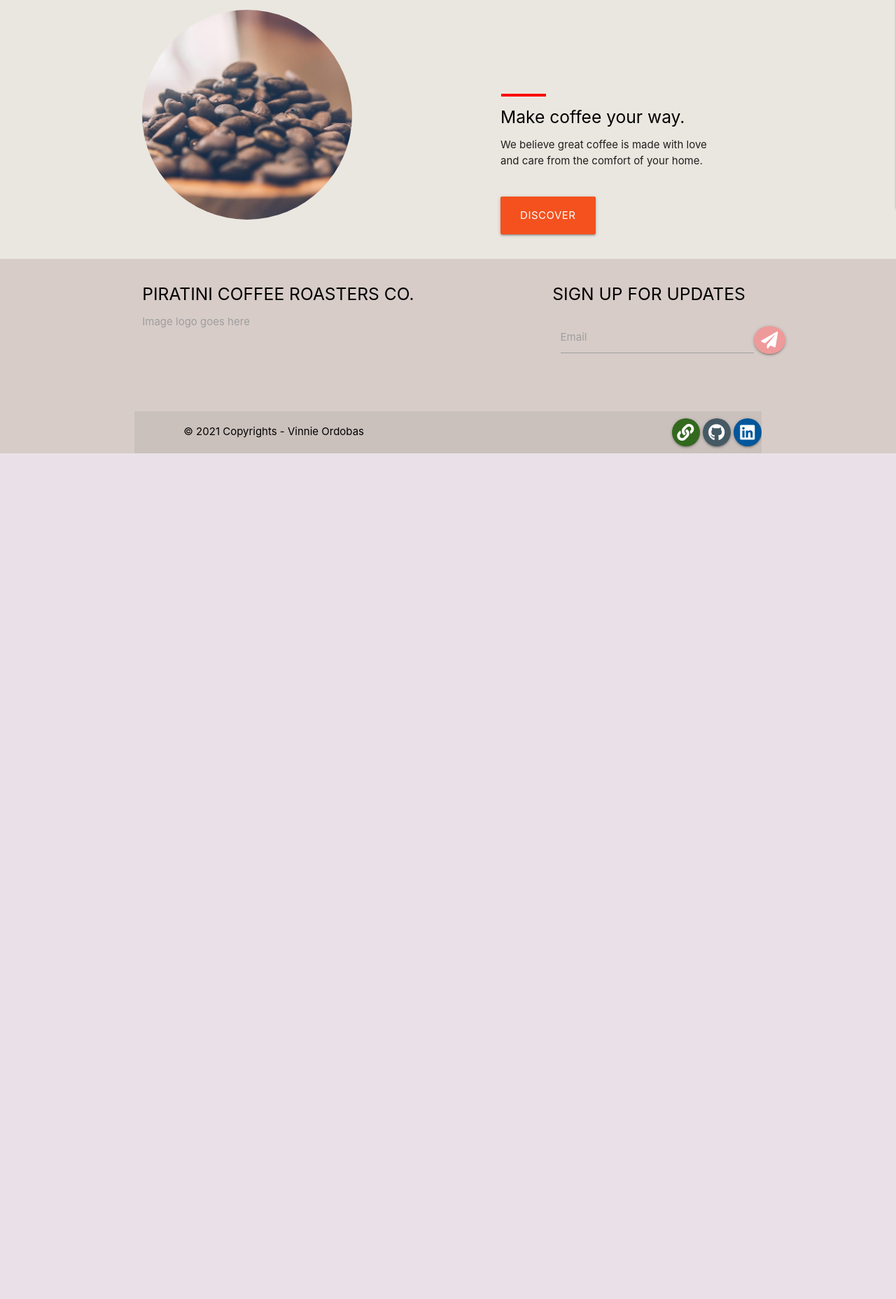
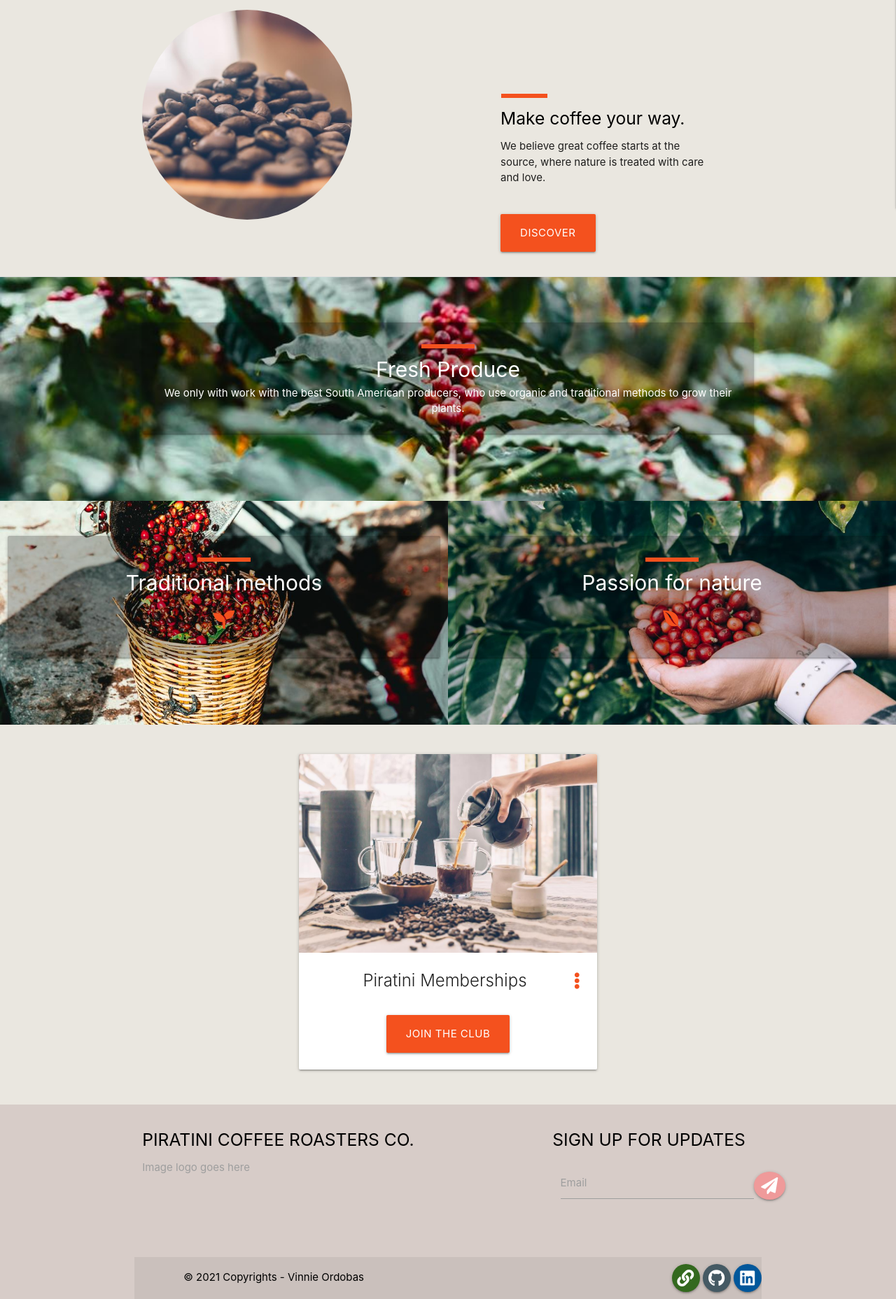
Before and after one commit to vinnieOrdobas/CI-MS4-Piratini-coffee-roasters, a Django app: page / in a window 1280 px wide. Shown: the part 562-2419 px from the top of the page at 70% size. Before the commit the page ends 1210 px from the top, so only its background shows below. Run offline with Django 3.2, Linux system fonts and the light colour scheme.

Commit message:
landing page updated

```diff
--- a/home/templates/home/index.html
+++ b/home/templates/home/index.html
@@ -55,7 +55,7 @@
                         <div class="container about-card-sml">
                             <hr class="hr-text">
                             <h5 class="black-text">Make coffee your way.</h5>
-                            <p>We believe great coffee is made with love and care from the comfort of your home.</p>
+                            <p>We believe great coffee starts at the source, where nature is treated with care and love.</p>
                             <a class="btn-large waves-effect white white-text darken-text-2 deep-orange darken-1 title shop-now">Discover</a>
                         </div>
                     </div>
@@ -70,8 +70,74 @@
                 <div class="container about-card">
                     <hr class="hr-text">
                     <h5 class="black-text">Make coffee your way.</h5>
-                    <p>We believe great coffee is made with love and care from the comfort of your home.</p>
+                    <p>We believe great coffee starts at the source, where nature is treated with care and love.</p>
                     <a class="btn-large waves-effect white white-text darken-text-2 deep-orange darken-1 title shop-now">Discover</a>
+                </div>
+            </div>
+        </div>
+    </div>
+</div>
+<div class="divider"></div>
+<div class="section img-overlay-back">
+    <div class="container">
+        <div class="row">
+            <div class="col s12">
+                <div class="card img-overlay-front">
+                    <div class="card-content white-text center-align">
+                        <hr class="hr-overlay">
+                        <span class="overlay-title">Fresh Produce</span>
+                        <p>We only with work with the best South American producers, who use organic and traditional methods to grow their plants.</p>
+                    </div>
+                </div>
+            </div>
+        </div>
+    </div>
+</div>
+<!-- Side-to-side overlay -->
+<div class="row">
+    <div class="col s12 m6 floating-img-overlay-1">
+        <div class="card img-overlay-front">
+            <div class="card-content white-text center-align">
+                <hr class="hr-overlay">
+                <span class="overlay-title">Traditional methods</span>
+                <div class="icon-wrapper">
+                    <span class="icon">
+                        <i class="fas fa-seedling fa-2x"></i>
+                    </span>
+                </div>
+            </div>
+        </div>
+    </div>
+    <div class="col s12 m6 floating-img-overlay-2">
+        <div class="card img-overlay-front">
+            <div class="card-content white-text center-align">
+                <hr class="hr-overlay">
+                <span class="overlay-title">Passion for nature</span>
+                <div class="icon-wrapper">
+                    <span class="icon">
+                        <i class="fab fa-envira fa-2x"></i>
+                    </span>
+                </div>
+            </div>
+        </div>
+    </div>
+</div>
+<div class="section">
+    <div class="container">
+        <div class="row">
+            <div class="col s12 m6 offset-m3">
+                <div class="card">
+                    <div class="card-image waves-effect waves-block waves-light">
+                        <img class="activator" src="media/coffee-break.jpg">
+                    </div>
+                    <div class="card-content">
+                        <span class="card-title activator grey-text text-darken-4 center-align">Piratini Memberships<span class="icon right"><i class="fas fa-ellipsis-v"></i></span></span>
+                        <p class="center-align"><a class="btn-large waves-effect white white-text darken-text-2 deep-orange darken-1 title shop-now">Join the club</a></p>
+                    </div>
+                    <div class="card-reveal">
+                        <span class="card-title grey-text text-darken-4">Card Title<span class="icon right"><i class="far fa-window-close"></i></span></span>
+                        <p>Here is some more information about this product that is only revealed once clicked on.</p>
+                    </div>
                 </div>
             </div>
         </div>
--- a/static/css/base.css
+++ b/static/css/base.css
@@ -46,9 +46,15 @@ body {
     left: 0;
     right: 0;
     padding: 20px 15px;
+
 }
 .search-form-wrapper.open {
     display: block;
+    z-index: 9999;
+}
+
+.search-icon {
+    color: #f4511e !important;
 }
 
 .btn-wrapper {
@@ -56,6 +62,7 @@ body {
     padding-top: 1.5rem;
 }
 
+/* Landing Page CSS */
 
 /* Carousel */
 
@@ -149,10 +156,66 @@ body {
 }
 
 .hr-text {
-    border: 2px solid red;
+    border: 3px solid #f4511e;
     max-width: 60px;
     margin-left: 1px;
 }
+
+/* Image overlay section */
+
+.img-overlay-back {
+    background-image: url(../../media/coffee-plant.jpg);
+    background-position: center;
+    background-repeat: no-repeat;
+    background-size: cover;
+    position: relative;
+    width: 100%;
+    height: 40vh;
+}
+
+.img-overlay-front {
+    margin-top: 50px;
+    background-color: rgba(0,0,0,0.25);
+    width: 100%;
+}
+
+.overlay-title {
+    font-size: 30px;
+}
+
+.hr-overlay {
+    border: 3px solid #f4511e;
+    max-width: 70px;
+}
+
+.floating-img-overlay-1 {
+    background-image: url(../../media/raw-coffee-being-harvested.jpg);
+    background-position: center;
+    background-repeat: no-repeat;
+    background-size: cover;
+    position: relative;
+    width: 50%;
+    height: 40vh;
+}
+
+.floating-img-overlay-2 {
+    background-image: url(../../media/freshly-picked-coffee-beans.jpg);
+    background-position: center;
+    background-repeat: no-repeat;
+    background-size: cover;
+    position: relative;
+    width: 50%;
+    height: 40vh;
+}
+
+.icon-wrapper i {
+    display: inline-block;
+    border-radius: 60px;
+    box-shadow: 0px 0px 2px #f4511e;
+    padding: 0.5em 0.6em;
+
+}
+
 
 /* Footer */
 
--- a/templates/base.html
+++ b/templates/base.html
@@ -78,7 +78,7 @@
               <input id="search" type="text" class="validate" placeholder="Search">
               <span class="icon prefix">
                 <button class="btn-floating waves-effect waves-light transparent" type="submit" name="action">
-                  <i class="white-text fas fa-search"></i>
+                    <i class="fas fa-search search-icon"></i>
                 </button>
               </span>
             </div>
```
Also changed, not shown: templates/includes/main-nav.html (deleted, +0 -54 lines), templates/includes/mobile-top-header.html (deleted, +0 -58 lines), media/coffee-break.jpg (added), media/coffee-plant.jpg (added), media/raw-coffee-being-harvested.jpg (added).
